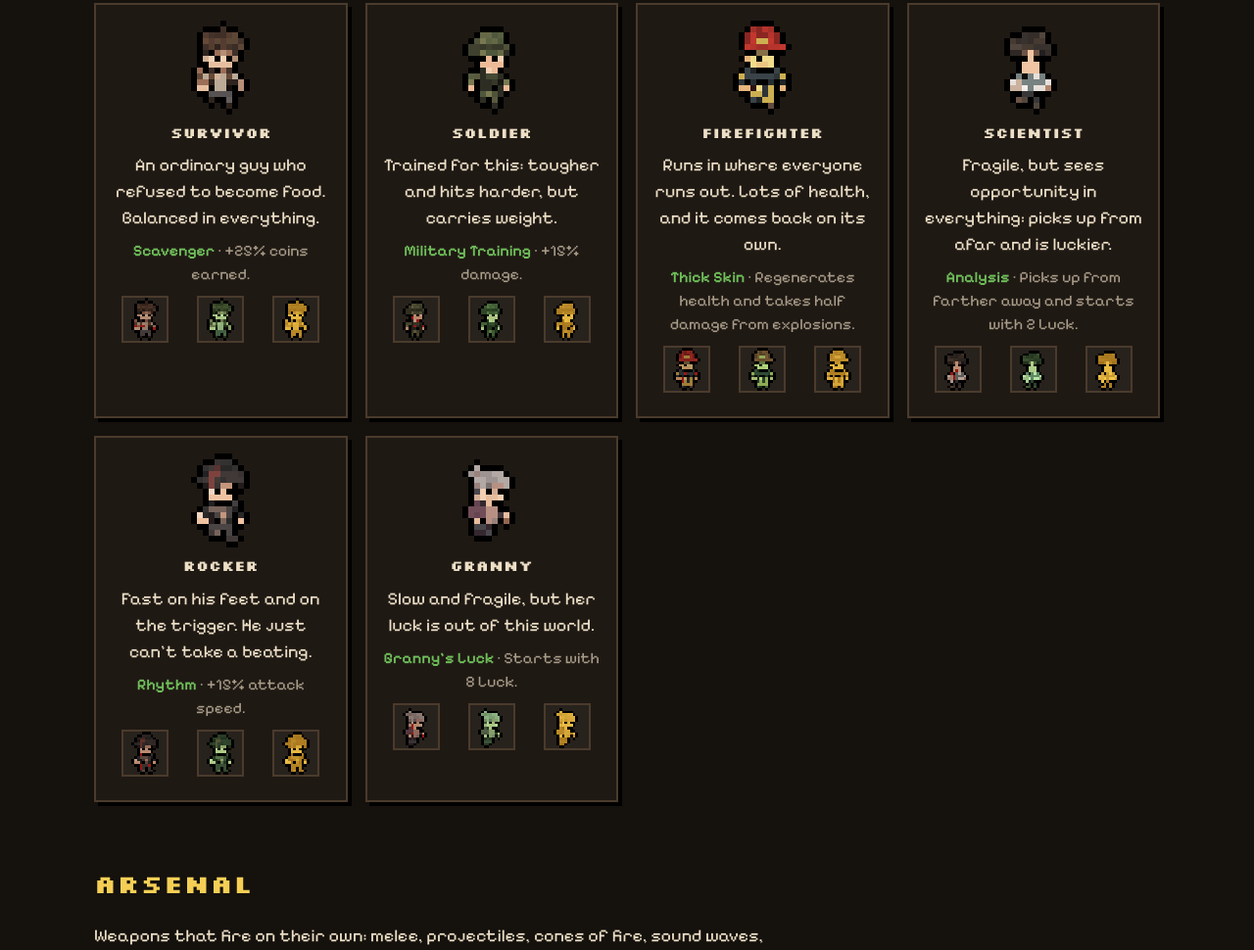
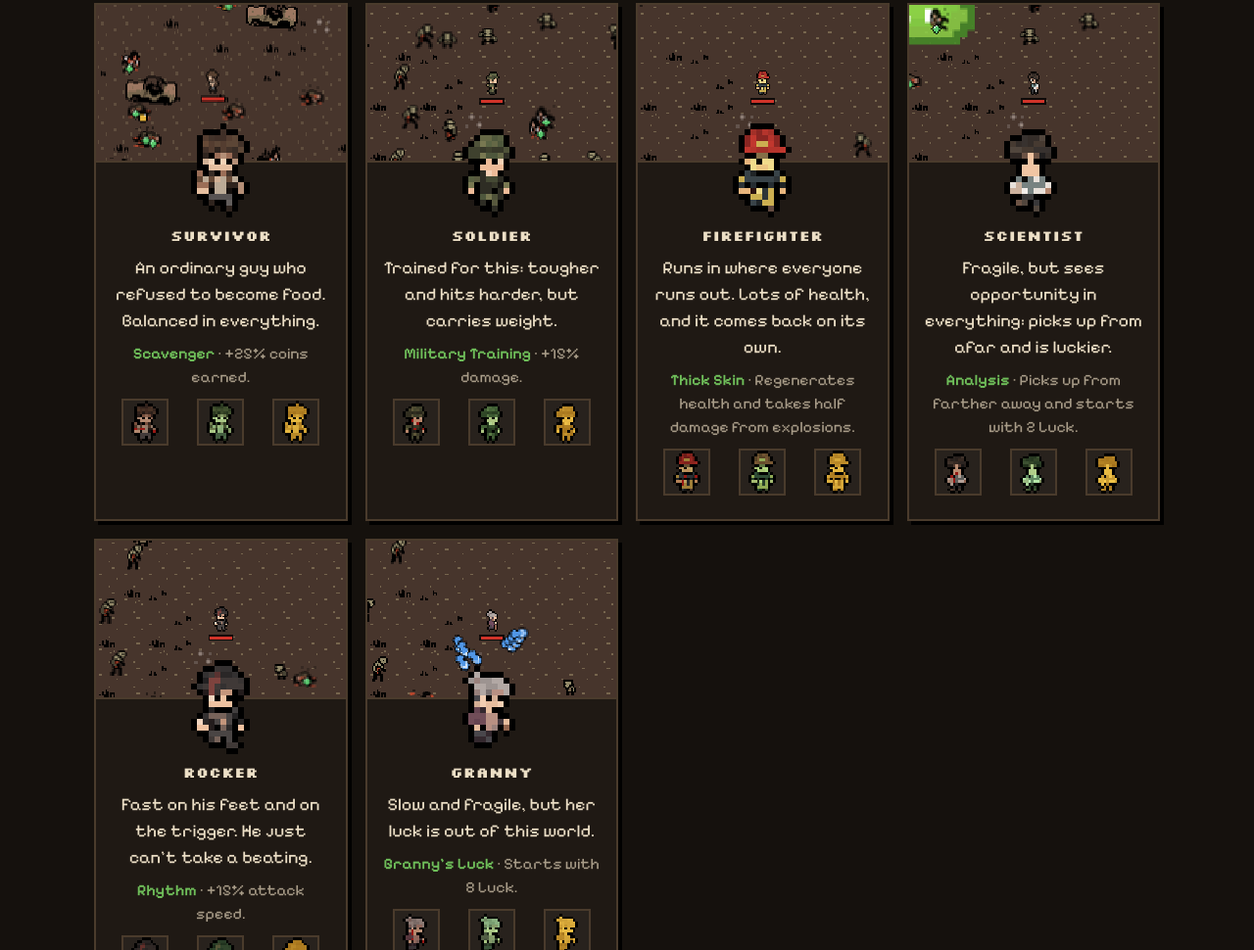
Before and after one commit to guilhermeguth/zumbillion-site, a plain HTML site: page index.html in a window 1280 px wide. Shown: the part 2100-3070 px from the top of the page at 98% size. Drawn offline with Linux system fonts and the light colour scheme.

Commit message:
feat: show each character attacking in the characters section
Add a looping clip recorded from the game to each character card, with
the walking sprite over its bottom edge and a still frame for reduced
motion.

```diff
--- a/index.html
+++ b/index.html
@@ -25,7 +25,7 @@
   <link rel="preconnect" href="https://fonts.googleapis.com">
   <link rel="preconnect" href="https://fonts.gstatic.com" crossorigin>
   <link href="https://fonts.googleapis.com/css2?family=Pixelify+Sans:wght@400;600&family=Silkscreen:wght@400;700&display=swap" rel="stylesheet">
-  <link rel="stylesheet" href="style.css?v=20261113f">
+  <link rel="stylesheet" href="style.css?v=20261113g">
 </head>
 <body>
   <header class="top">
@@ -149,6 +149,10 @@
       <p class="lead" data-i18n="characters.text">Cada personagem tem três skins para liberar: Veterano (10 partidas), Infectado (vencer o modo normal) e Dourado (vencer na Ameaça 5).</p>
       <div class="grid characters">
         <article class="card character">
+          <picture class="clip">
+            <source srcset="images/characters/survivor-attack.png" media="(prefers-reduced-motion: reduce)">
+            <img src="images/characters/survivor-attack.webp" alt="" width="160" height="100" loading="lazy">
+          </picture>
           <span class="walker big" style="--sheet: url(images/characters/survivor-walk.png)" role="img" aria-hidden="true"></span>
           <h3 data-i18n="char.survivor.name">Sobrevivente</h3>
           <p data-i18n="char.survivor.text">Um sujeito comum que se recusou a virar comida. Equilibrado em tudo.</p>
@@ -160,6 +164,10 @@
           </div>
         </article>
         <article class="card character">
+          <picture class="clip">
+            <source srcset="images/characters/soldier-attack.png" media="(prefers-reduced-motion: reduce)">
+            <img src="images/characters/soldier-attack.webp" alt="" width="160" height="100" loading="lazy">
+          </picture>
           <span class="walker big" style="--sheet: url(images/characters/soldier-walk.png)" role="img" aria-hidden="true"></span>
           <h3 data-i18n="char.soldier.name">Militar</h3>
           <p data-i18n="char.soldier.text">Treinado para isso: aguenta mais e bate mais forte, mas carrega peso.</p>
@@ -171,6 +179,10 @@
           </div>
         </article>
         <article class="card character">
+          <picture class="clip">
+            <source srcset="images/characters/firefighter-attack.png" media="(prefers-reduced-motion: reduce)">
+            <img src="images/characters/firefighter-attack.webp" alt="" width="160" height="100" loading="lazy">
+          </picture>
           <span class="walker big" style="--sheet: url(images/characters/firefighter-walk.png)" role="img" aria-hidden="true"></span>
           <h3 data-i18n="char.firefighter.name">Bombeiro</h3>
           <p data-i18n="char.firefighter.text">Entra onde todo mundo sai correndo. Muita vida, e ela volta sozinha.</p>
@@ -182,6 +194,10 @@
           </div>
         </article>
         <article class="card character">
+          <picture class="clip">
+            <source srcset="images/characters/scientist-attack.png" media="(prefers-reduced-motion: reduce)">
+            <img src="images/characters/scientist-attack.webp" alt="" width="160" height="100" loading="lazy">
+          </picture>
           <span class="walker big" style="--sheet: url(images/characters/scientist-walk.png)" role="img" aria-hidden="true"></span>
           <h3 data-i18n="char.scientist.name">Cientista</h3>
           <p data-i18n="char.scientist.text">Frágil, mas vê oportunidade em tudo: coleta de longe e tem mais sorte.</p>
@@ -193,6 +209,10 @@
           </div>
         </article>
         <article class="card character">
+          <picture class="clip">
+            <source srcset="images/characters/rocker-attack.png" media="(prefers-reduced-motion: reduce)">
+            <img src="images/characters/rocker-attack.webp" alt="" width="160" height="100" loading="lazy">
+          </picture>
           <span class="walker big" style="--sheet: url(images/characters/rocker-walk.png)" role="img" aria-hidden="true"></span>
           <h3 data-i18n="char.rocker.name">Roqueiro</h3>
           <p data-i18n="char.rocker.text">Rápido nas pernas e no gatilho. Só não pode apanhar.</p>
@@ -204,6 +224,10 @@
           </div>
         </article>
         <article class="card character">
+          <picture class="clip">
+            <source srcset="images/characters/granny-attack.png" media="(prefers-reduced-motion: reduce)">
+            <img src="images/characters/granny-attack.webp" alt="" width="160" height="100" loading="lazy">
+          </picture>
           <span class="walker big" style="--sheet: url(images/characters/granny-walk.png)" role="img" aria-hidden="true"></span>
           <h3 data-i18n="char.granny.name">Velha</h3>
           <p data-i18n="char.granny.text">Devagar e frágil, mas a sorte dela é de outro mundo.</p>
@@ -389,7 +413,7 @@
     <button class="lightbox-next" type="button" data-i18n-aria="lightbox.next" aria-label="Próxima">›</button>
   </dialog>
 
-  <script src="updates.js?v=20261113f"></script>
-  <script src="script.js?v=20261113f"></script>
+  <script src="updates.js?v=20261113g"></script>
+  <script src="script.js?v=20261113g"></script>
 </body>
 </html>
--- a/style.css
+++ b/style.css
@@ -228,6 +228,24 @@ h3 {
 
 .character { text-align: center; }
 .character img { margin: 0 auto 8px; }
+/* Clipe do personagem atacando, gravado do jogo em escala de 1 pixel e
+   ampliado sem suavização; o sprite andando fica por cima da borda de baixo. */
+.character .clip {
+  display: block;
+  margin: -16px -16px 0;
+  border-bottom: 2px solid var(--panel-edge);
+  background: #3a2c22;
+  overflow: hidden;
+}
+.character .clip img {
+  display: block;
+  width: 100%;
+  height: auto;
+  aspect-ratio: 16 / 10;
+  margin: 0;
+  image-rendering: pixelated;
+}
+.character .clip + .walker.big { position: relative; margin-top: -40px; }
 .ability { color: var(--muted); font-size: 16px; }
 .skins { display: flex; justify-content: center; gap: 8px; margin-top: 10px; }
 .skins img { width: 48px; height: 48px; background: rgba(255, 255, 255, 0.04); border: 2px solid var(--panel-edge); }
```
Also changed, not shown: images/characters/firefighter-attack.png (added), images/characters/firefighter-attack.webp (added), images/characters/granny-attack.png (added), images/characters/granny-attack.webp (added), images/characters/rocker-attack.png (added), images/characters/rocker-attack.webp (added), images/characters/scientist-attack.png (added), images/characters/scientist-attack.webp (added), images/characters/soldier-attack.png (added), images/characters/soldier-attack.webp (added), images/characters/survivor-attack.png (added), images/characters/survivor-attack.webp (added).
